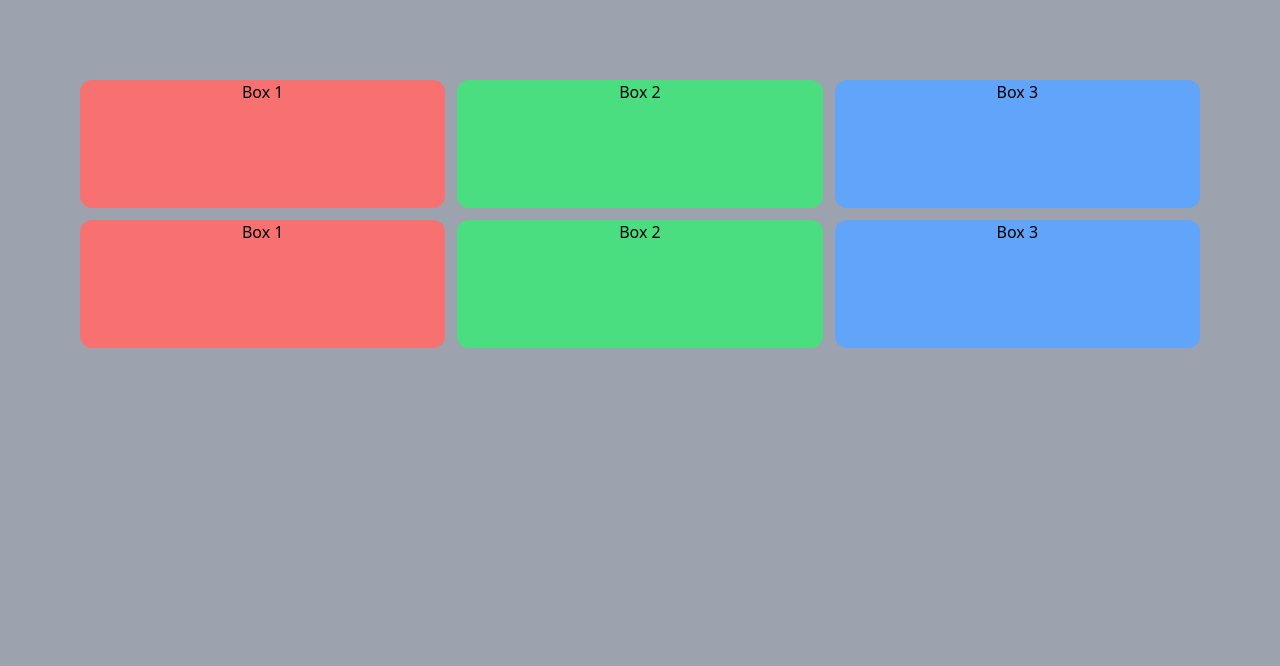
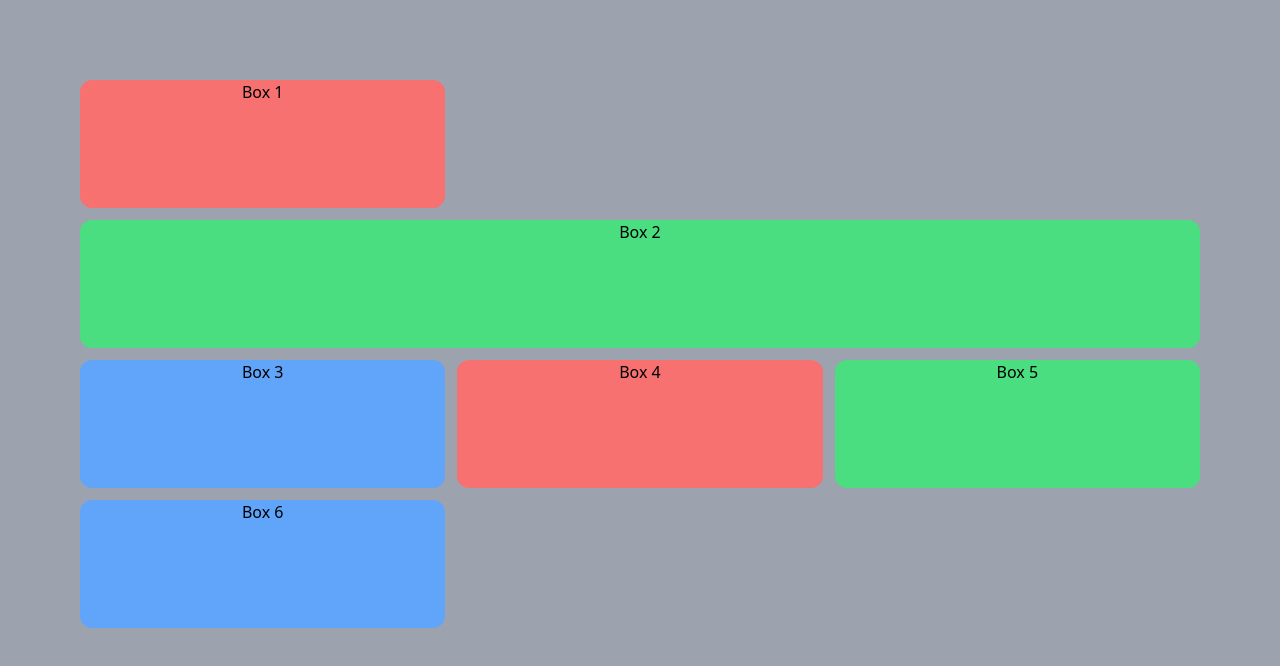
Before and after one commit to SauelAlmonte/tailwind-redo, a website: page 08-grids/index.html in a window 1280 px wide. Drawn offline with nearby package versions, Linux system fonts and the light colour scheme.

Commit message:
Tailwindcss Play CDN

```diff
--- a/08-grids/index.html
+++ b/08-grids/index.html
@@ -13,12 +13,18 @@
 
 <div class="h-screen bg-gray-400 p-20">
     <div class="grid grid-cols-3 gap-3">
-        <div class="bg-red-400 h-32 text-center rounded-xl">Box 1</div>
-        <div class="bg-green-400 h-32 text-center rounded-xl">Box 2</div>
-        <div class="bg-blue-400 h-32 text-center rounded-xl">Box 3</div>
-        <div class="bg-red-400 h-32 text-center rounded-xl">Box 1</div>
-        <div class="bg-green-400 h-32 text-center rounded-xl">Box 2</div>
-        <div class="bg-blue-400 h-32 text-center rounded-xl">Box 3</div>
+        <div class="bg-red-400 h-32 text-center rounded-xl"
+        >Box 1</div>
+        <div class="bg-green-400 h-32 text-center rounded-xl col-span-3"
+        >Box 2</div>
+        <div class="bg-blue-400 h-32 text-center rounded-xl"
+        >Box 3</div>
+        <div class="bg-red-400 h-32 text-center rounded-xl"
+        >Box 4</div>
+        <div class="bg-green-400 h-32 text-center rounded-xl"
+        >Box 5</div>
+        <div class="bg-blue-400 h-32 text-center rounded-xl"
+        >Box 6</div>
     </div>
 </div>
 
```
